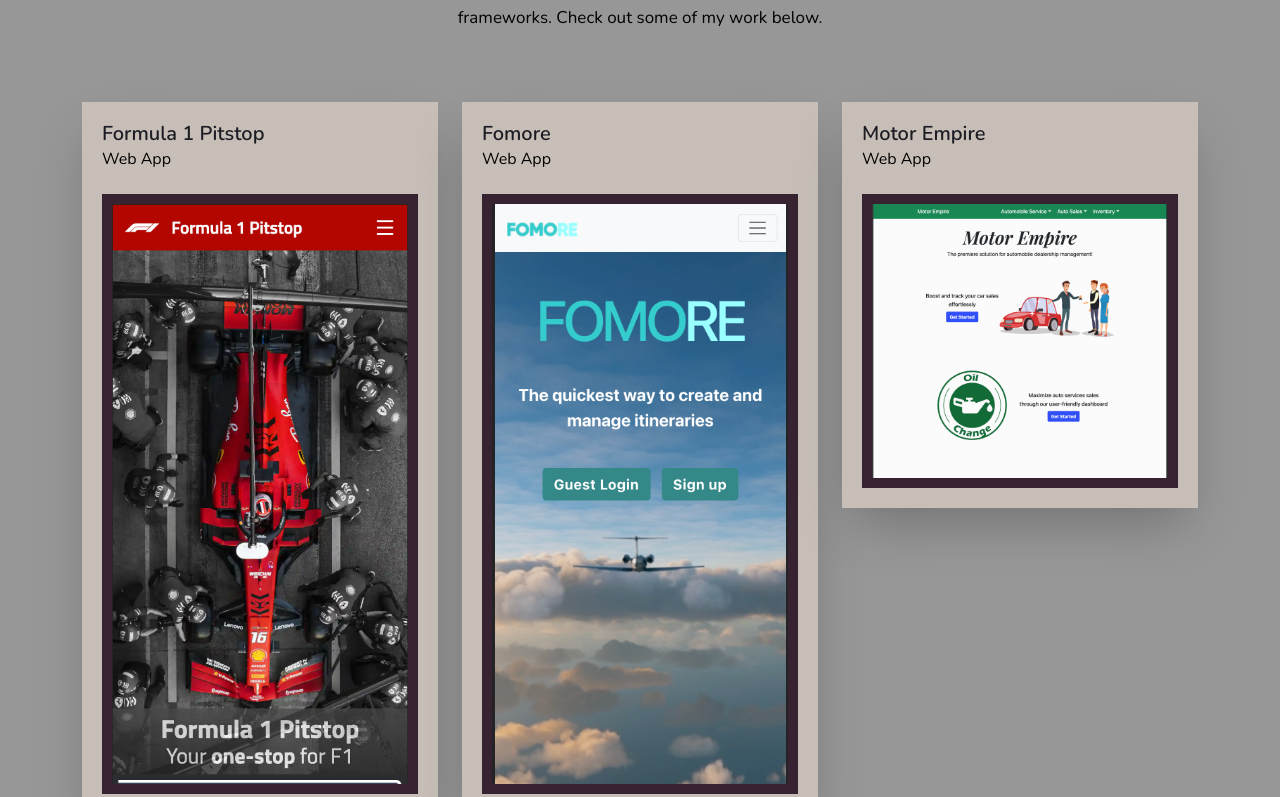
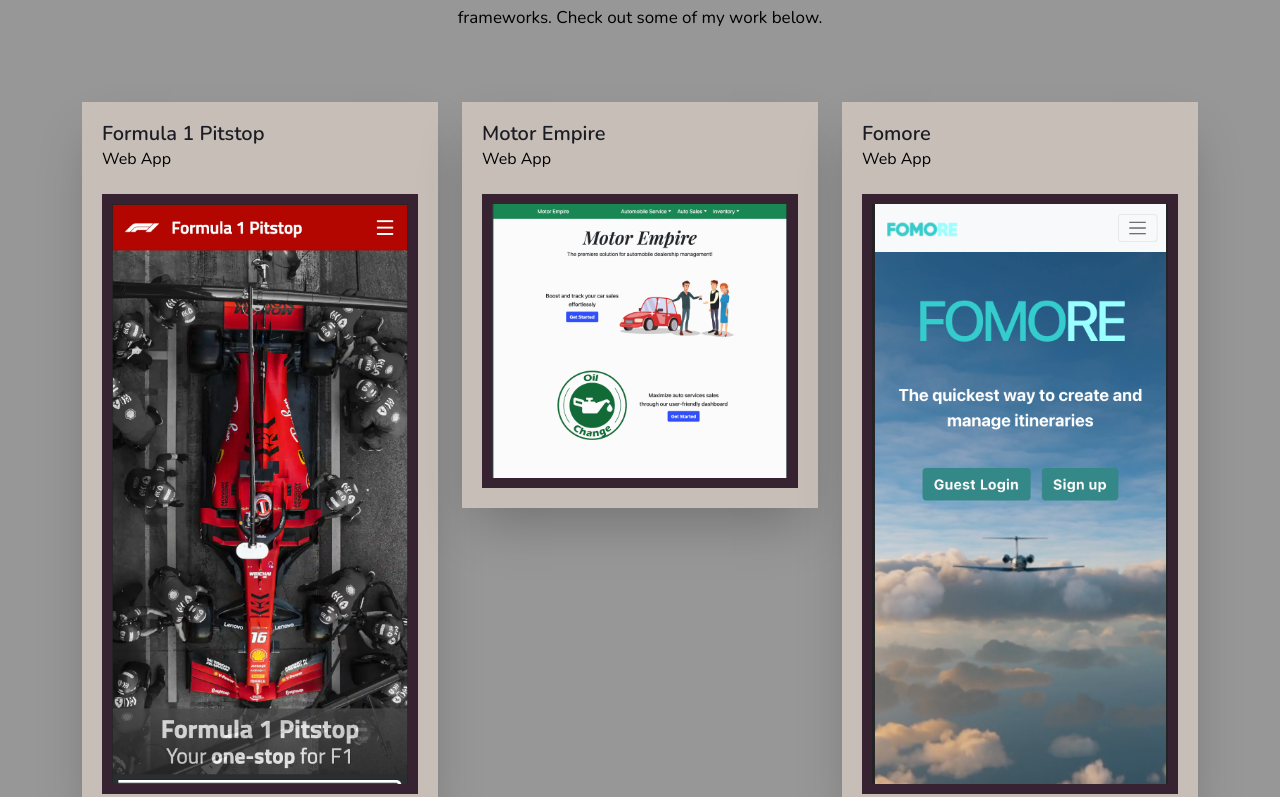
Before and after one commit to bmklei8p/portfolio, a React (Create React App) app: page / in a window 1280 px wide. Shown: the part 2663-3460 px from the top of the page. Built offline with nearby package versions, Linux system fonts and the light colour scheme.

Commit message:
updated banner and portfolio

```diff
--- a/src/components/portfolio/Portfolio.jsx
+++ b/src/components/portfolio/Portfolio.jsx
@@ -15,6 +15,17 @@
     gitHubLink: "https://github.com/bmklei8p/formula-1-pitstop",
   },
   {
+    img: "img/portfolio/4.png",
+    title: "Motor Empire",
+    info: "Dockerized, microservice based web application proof of concept for a car dealership managment dashboard. Three services (sales, services, and inventory) are connected via pollers with minute by minute updates. ",
+    subTitle: "Web App",
+    alterText: "Web App",
+    techStack: "Django, React, Docker, PostgreSQL, Bootstrap, Poller",
+    date: "December, 2022",
+    portfolioLink: "",
+    gitHubLink: "https://github.com/bmklei8p/motor-empire",
+  },
+  {
     img: "img/portfolio/1.png",
     title: "Fomore",
     subTitle: "Web App",
@@ -26,18 +37,6 @@
     portfolioLink:
       "https://fomore.azurewebsites.net/",
   },
-  {
-    img: "img/portfolio/4.png",
-    title: "Motor Empire",
-    info: "Dockerized, microservice based web application proof of concept for a car dealership managment dashboard. Three services (sales, services, and inventory) are connected via pollers with minute by minute updates. ",
-    subTitle: "Web App",
-    alterText: "Web App",
-    techStack: "Django, React, Docker, PostgreSQL, Bootstrap, Poller",
-    date: "December, 2022",
-    portfolioLink: "",
-    gitHubLink: "https://github.com/bmklei8p/motor-empire",
-  },
-
 ];
 
 
```
